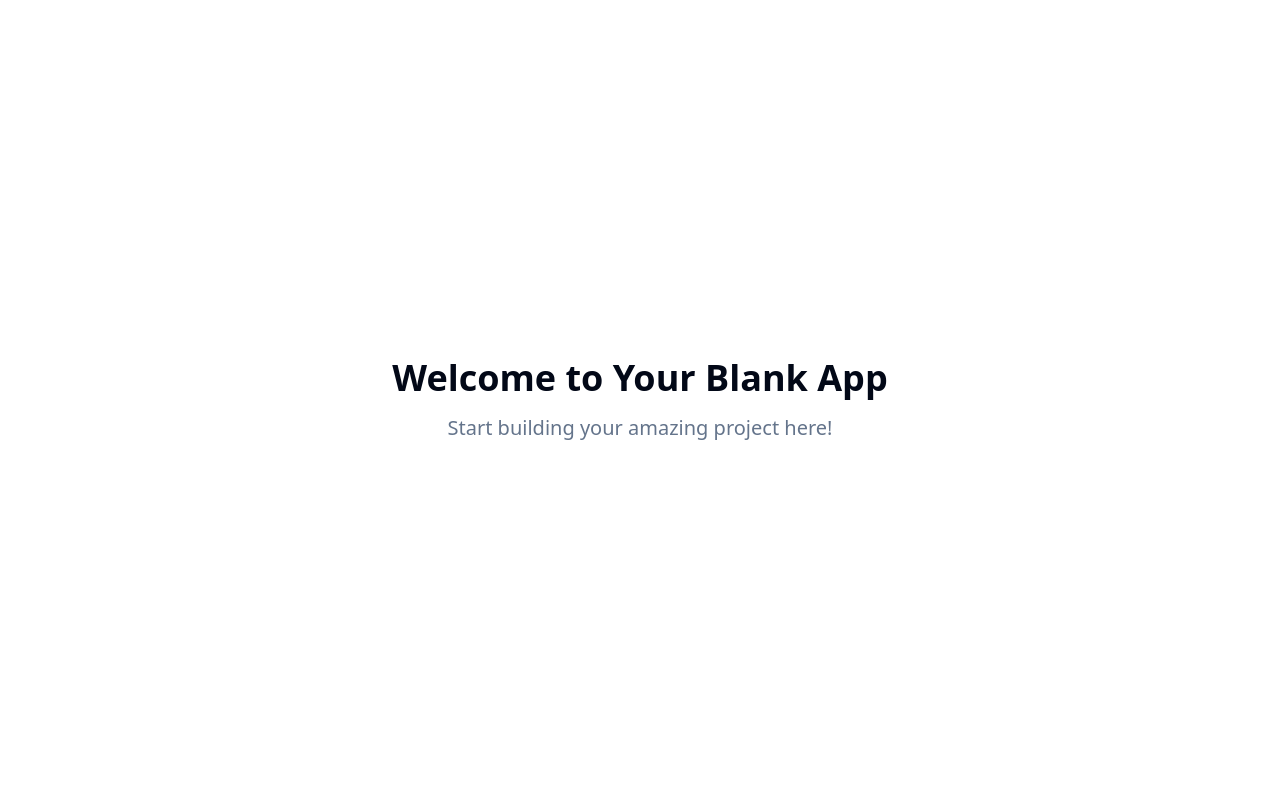
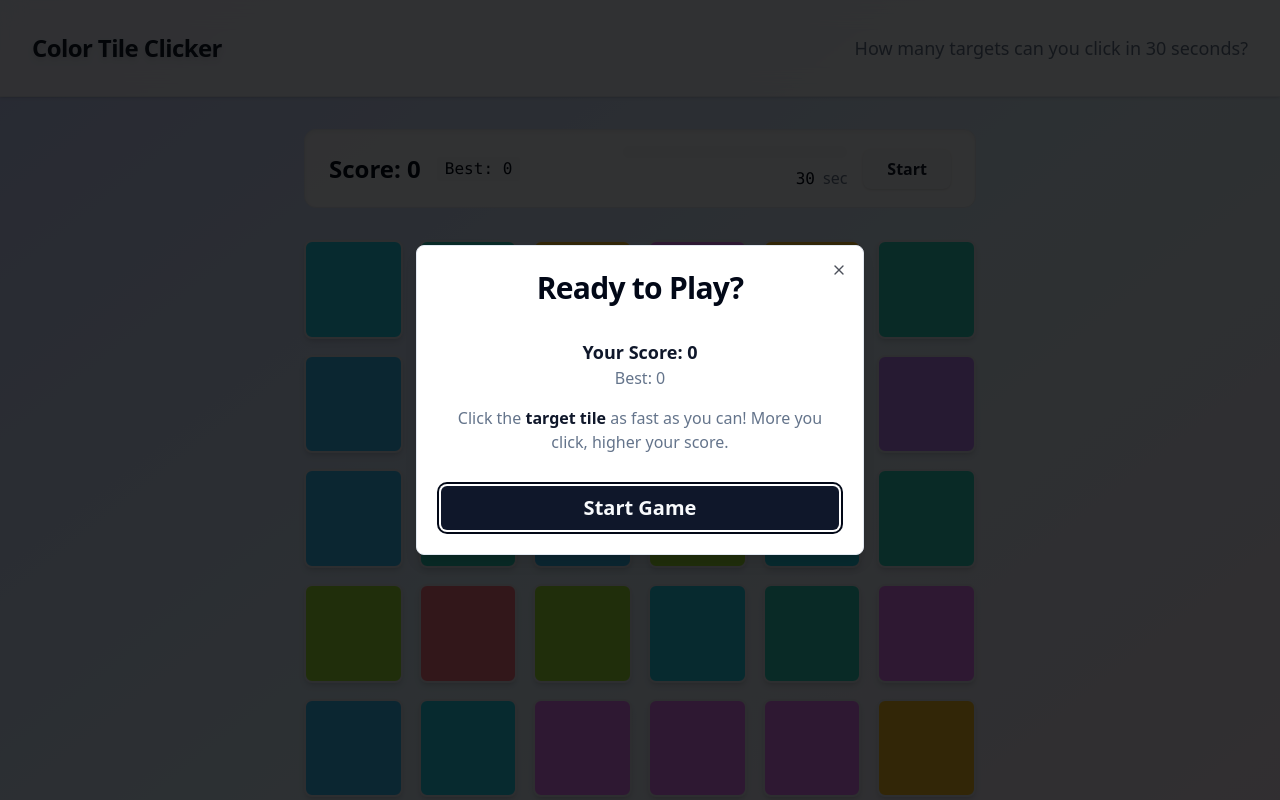
Before and after one commit to avinashram01/fun-verse-adventures, a React (Vite) app: page / in a window 1280 px wide. Shown: the top 800 px of the page. Built offline with nearby package versions, Linux system fonts and the light colour scheme.

Commit message:
Add game app functionality

```diff
--- /dev/null
+++ b/src/components/GameBoard.tsx
@@ -0,0 +1,174 @@
+
+import React, { useCallback, useEffect, useRef, useState } from "react";
+import GameToolbar from "./GameToolbar";
+import GameModal from "./GameModal";
+import { cn } from "@/lib/utils";
+
+const BOARD_SIZE = 6;
+const GAME_DURATION = 30; // seconds
+const TILE_COLORS = [
+  "bg-fuchsia-400",
+  "bg-cyan-400",
+  "bg-amber-400",
+  "bg-lime-400",
+  "bg-rose-400",
+  "bg-purple-400",
+  "bg-sky-400",
+  "bg-teal-400"
+];
+
+function getRandomTile(boardSize: number) {
+  const idx = Math.floor(Math.random() * (boardSize * boardSize));
+  return idx;
+}
+
+function getRandomColor() {
+  const idx = Math.floor(Math.random() * TILE_COLORS.length);
+  return TILE_COLORS[idx];
+}
+
+function getStoredBest() {
+  const best = localStorage.getItem("ctc_bestscore");
+  return best ? parseInt(best) : 0;
+}
+
+const GameBoard: React.FC = () => {
+  // Game state
+  const [tiles, setTiles] = useState<{ id: number; color: string; isTarget: boolean }[]>(
+    Array.from({ length: BOARD_SIZE * BOARD_SIZE }, (_, idx) => ({
+      id: idx,
+      color: getRandomColor(),
+      isTarget: false
+    }))
+  );
+  const [score, setScore] = useState(0);
+  const [timer, setTimer] = useState(GAME_DURATION);
+  const [best, setBest] = useState(getStoredBest());
+  const [playing, setPlaying] = useState(false);
+  const [showModal, setShowModal] = useState(false);
+  const intervalRef = useRef<NodeJS.Timeout | null>(null);
+
+  // Game Start Handler
+  const startGame = useCallback(() => {
+    setScore(0);
+    setTimer(GAME_DURATION);
+    setTiles(prev =>
+      prev.map(tile => ({ ...tile, color: getRandomColor(), isTarget: false }))
+    );
+    setPlaying(true);
+    setShowModal(false);
+    // Set new random target
+    setTiles(prev => {
+      const tIdx = getRandomTile(BOARD_SIZE);
+      return prev.map((tile, idx) => ({
+        ...tile,
+        isTarget: idx === tIdx
+      }));
+    });
+  }, []);
+
+  // Timer + target tile update logic
+  useEffect(() => {
+    if (!playing) return;
+    intervalRef.current = setInterval(() => {
+      setTimer(t => t > 0 ? t - 1 : 0);
+      // Animate new target every second if playing
+      setTiles(prev => {
+        const tIdx = getRandomTile(BOARD_SIZE);
+        return prev.map((tile, idx) => ({
+          ...tile,
+          color: getRandomColor(),
+          isTarget: idx === tIdx
+        }));
+      });
+    }, 1000);
+
+    return () => {
+      if (intervalRef.current) clearInterval(intervalRef.current);
+    };
+  }, [playing]);
+
+  // End game when time runs out
+  useEffect(() => {
+    if (timer === 0 && playing) {
+      setPlaying(false);
+      // Delay to allow last effect (tile highlight) then show modal
+      setTimeout(() => setShowModal(true), 800);
+      // update best
+      setBest(prev => {
+        const newBest = Math.max(prev, score);
+        if (newBest !== prev) localStorage.setItem("ctc_bestscore", String(newBest));
+        return newBest;
+      });
+    }
+  }, [timer, playing, score]);
+
+  const handleTileClick = (idx: number) => {
+    if (!playing) return;
+    if (tiles[idx].isTarget) {
+      setScore(s => s + 1);
+      // set new target & randomize colors
+      setTiles(prev => {
+        const tIdx = getRandomTile(BOARD_SIZE);
+        return prev.map((tile, i) => ({
+          ...tile,
+          color: getRandomColor(),
+          isTarget: i === tIdx
+        }));
+      });
+    }
+  };
+
+  // Mount: start with modal
+  useEffect(() => {
+    setShowModal(true);
+    setPlaying(false);
+  }, []);
+
+  return (
+    <div className="w-full max-w-2xl flex flex-col items-center gap-8">
+      <GameToolbar score={score} timer={timer} best={best} playing={playing} onRestart={startGame} />
+      <div
+        className={cn(
+          "grid gap-3 sm:gap-4 w-full transition-all duration-500",
+          `grid-cols-${BOARD_SIZE}`
+        )}
+        style={{
+          gridTemplateColumns: `repeat(${BOARD_SIZE}, minmax(0, 1fr))`,
+          gridTemplateRows: `repeat(${BOARD_SIZE}, minmax(0, 1fr))`,
+        }}
+      >
+        {tiles.map((tile, idx) => (
+          <button
+            key={tile.id}
+            className={cn(
+              `aspect-square rounded-lg shadow-md border-2 hover:scale-110 transition-all duration-200 outline-none`,
+              tile.color,
+              tile.isTarget
+                ? "ring-4 ring-primary animate-pulse"
+                : "ring-0"
+            )}
+            aria-label={tile.isTarget ? "Target tile" : "Regular tile"}
+            tabIndex={playing ? 0 : -1}
+            disabled={!playing}
+            onClick={() => handleTileClick(idx)}
+            style={{
+              boxShadow: tile.isTarget
+                ? "0 0 0 3px #6366f1, 0 6px 20px 0 rgba(60,90,200,.07)"
+                : undefined,
+            }}
+          />
+        ))}
+      </div>
+      <GameModal
+        open={showModal}
+        onRestart={startGame}
+        lastScore={score}
+        bestScore={best}
+        playing={playing}
+      />
+    </div>
+  );
+};
+
+export default GameBoard;
--- /dev/null
+++ b/src/components/GameModal.tsx
@@ -0,0 +1,50 @@
+
+import React from "react";
+import { Dialog, DialogContent, DialogHeader, DialogTitle, DialogFooter } from "@/components/ui/dialog";
+import { Button } from "@/components/ui/button";
+
+interface Props {
+  open: boolean;
+  onRestart: () => void;
+  lastScore: number;
+  bestScore: number;
+  playing: boolean;
+}
+
+const GameModal: React.FC<Props> = ({ open, onRestart, lastScore, bestScore, playing }) => {
+  return (
+    <Dialog open={open}>
+      <DialogContent className="max-w-md">
+        <DialogHeader>
+          <DialogTitle className="text-3xl text-center">
+            {playing
+              ? "Game Paused"
+              : lastScore === 0 && !playing
+                ? "Ready to Play?"
+                : lastScore === bestScore
+                  ? "🎉 New High Score!"
+                  : "Game Over"}
+          </DialogTitle>
+        </DialogHeader>
+        <div className="text-center space-y-2 py-4">
+          {(lastScore > 0 || !playing) && (
+            <div>
+              <div className="text-lg font-semibold text-primary">Your Score: {lastScore}</div>
+              <div className="text-md text-muted-foreground">Best: {bestScore}</div>
+            </div>
+          )}
+          <div className="pt-2 text-muted-foreground">
+            Click the <span className="font-semibold text-primary">target tile</span> as fast as you can! More you click, higher your score.
+          </div>
+        </div>
+        <DialogFooter>
+          <Button size="lg" className="w-full font-bold text-xl" onClick={onRestart}>
+            {lastScore === 0 && !playing ? "Start Game" : "Play Again"}
+          </Button>
+        </DialogFooter>
+      </DialogContent>
+    </Dialog>
+  );
+};
+
+export default GameModal;
--- /dev/null
+++ b/src/components/GameToolbar.tsx
@@ -0,0 +1,35 @@
+
+import React from "react";
+import { Button } from "@/components/ui/button";
+import { Progress } from "@/components/ui/progress";
+
+interface Props {
+  score: number;
+  timer: number;
+  best: number;
+  playing: boolean;
+  onRestart: () => void;
+}
+
+const GameToolbar: React.FC<Props> = ({ score, timer, best, onRestart, playing }) => {
+  return (
+    <div className="w-full flex flex-col md:flex-row items-center justify-between gap-4 bg-card/80 rounded-xl border border-border px-6 py-4 shadow-inner">
+      <div className="flex items-center gap-4">
+        <span className="font-semibold text-lg sm:text-2xl">Score: <b>{score}</b></span>
+        <span className="font-mono text-base bg-muted px-2 rounded">Best: {best}</span>
+      </div>
+      <div className="flex flex-col items-center md:items-end gap-2 flex-1">
+        <Progress value={playing ? (timer / 30) * 100 : 0} className="w-40 sm:w-56 h-3" />
+        <span>
+          <span className="font-mono px-2 text-foreground">{playing ? timer : 30}</span>
+          <span className="text-muted-foreground">sec</span>
+        </span>
+      </div>
+      <Button variant="secondary" onClick={onRestart} className="font-bold text-md px-6 py-2 rounded-lg shadow hover:scale-105 transition-transform">
+        {playing ? "Restart" : "Start"}
+      </Button>
+    </div>
+  );
+};
+
+export default GameToolbar;
--- a/src/pages/Index.tsx
+++ b/src/pages/Index.tsx
@@ -1,12 +1,19 @@
-// Update this page (the content is just a fallback if you fail to update the page)
+
+import GameBoard from "@/components/GameBoard";
 
 const Index = () => {
   return (
-    <div className="min-h-screen flex items-center justify-center bg-background">
-      <div className="text-center">
-        <h1 className="text-4xl font-bold mb-4">Welcome to Your Blank App</h1>
-        <p className="text-xl text-muted-foreground">Start building your amazing project here!</p>
-      </div>
+    <div className="min-h-screen bg-gradient-to-br from-indigo-200 via-sky-100 to-pink-100 flex flex-col">
+      <header className="py-8 px-8 border-b border-border flex items-center justify-between bg-card/70 backdrop-blur-md shadow">
+        <h1 className="font-bold text-2xl tracking-tight text-primary drop-shadow-md">Color Tile Clicker</h1>
+        <span className="text-lg text-muted-foreground hidden md:inline">How many targets can you click in 30 seconds?</span>
+      </header>
+      <main className="flex-1 flex flex-col items-center justify-center p-8">
+        <GameBoard />
+      </main>
+      <footer className="text-sm text-muted-foreground py-6 text-center">
+        &copy; {new Date().getFullYear()} Color Tile Clicker – Made with <span className="animate-pulse">🎮</span>
+      </footer>
     </div>
   );
 };
```
